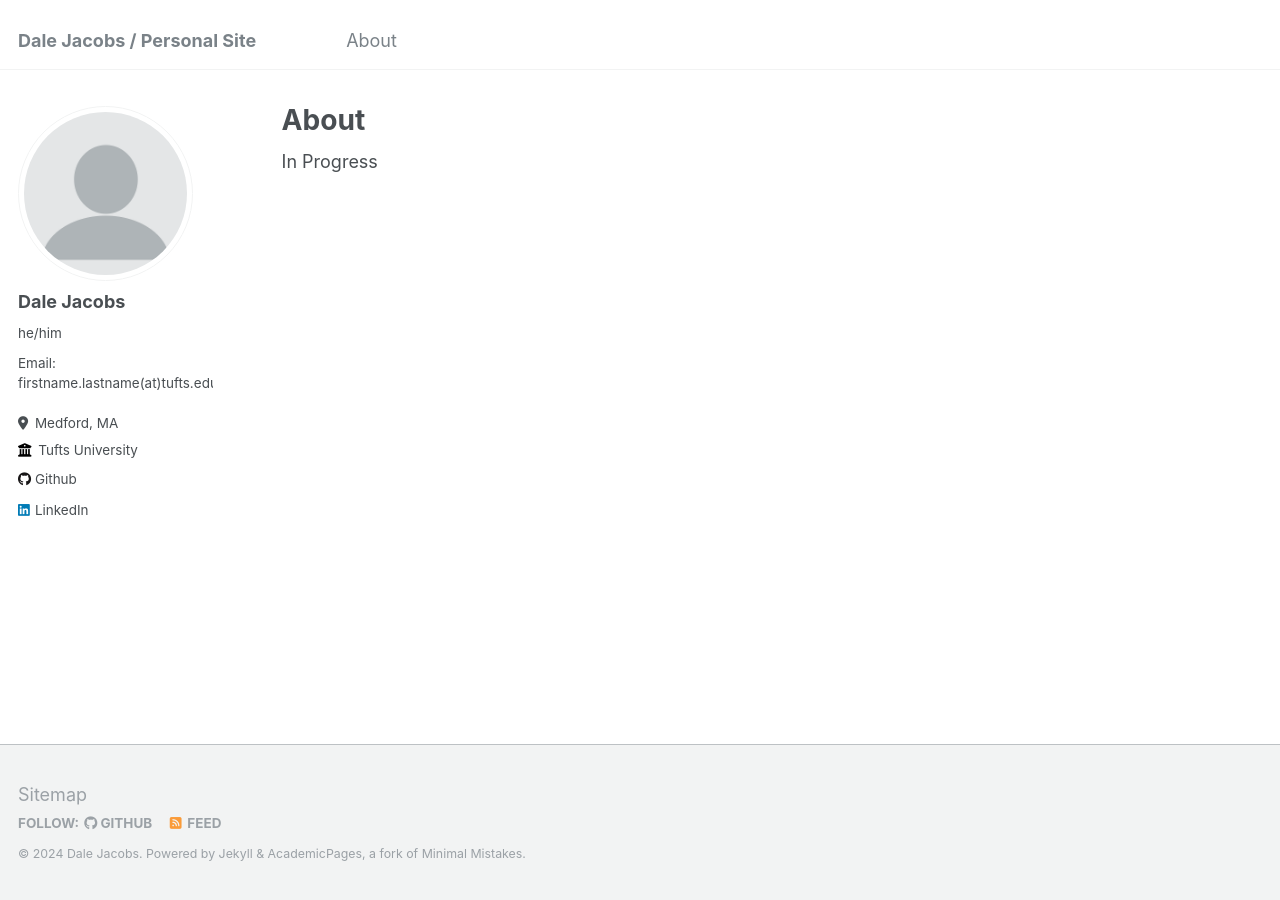
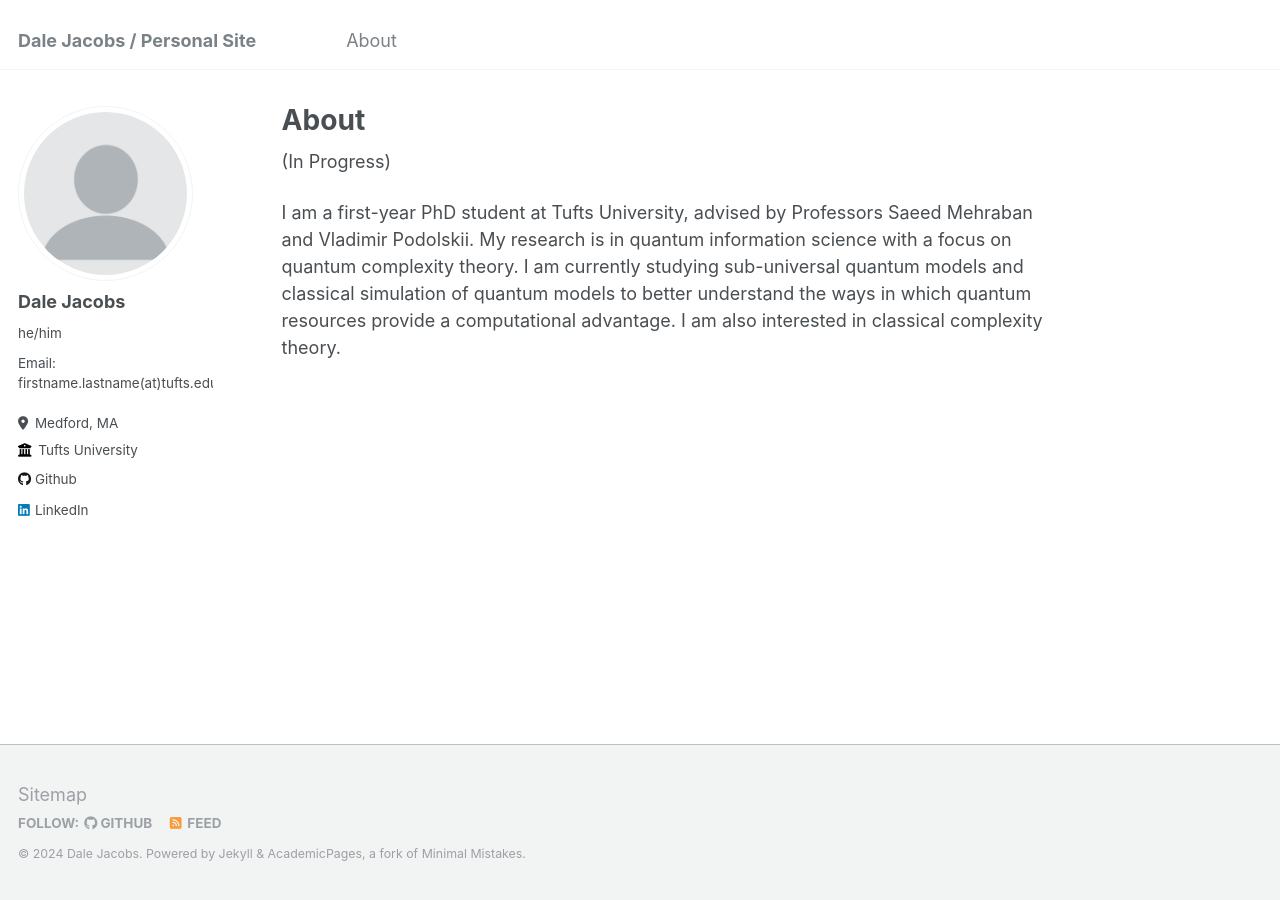
Before and after one commit to djacobs0965/djacobs0965.github.io, a Jekyll site: the page built from _pages/about.md, in a window 1280 px wide. Built offline with Jekyll 4.4.1, drawn with Linux system fonts in a browser that asks for light colours.

Commit message:
about section

```diff
--- a/_pages/about.md
+++ b/_pages/about.md
@@ -7,4 +7,6 @@ redirect_from:
   - /about.html
 ---
 
-In Progress
+(In Progress)
+
+I am a first-year PhD student at Tufts University, advised by Professors Saeed Mehraban and Vladimir Podolskii. My research is in quantum information science with a focus on quantum complexity theory. I am currently studying sub-universal quantum models and classical simulation of quantum models to better understand the ways in which quantum resources provide a computational advantage. I am also interested in classical complexity theory.
```
